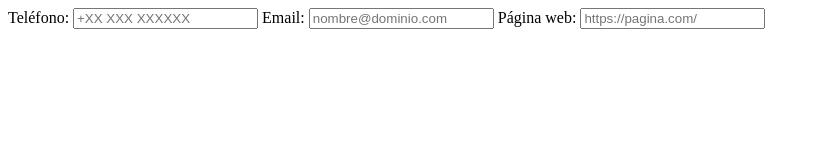
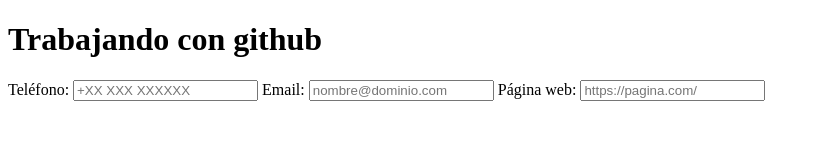
Before and after one commit to pgrl77/subiragit, a plain HTML site: page index.html in a window 1280 px wide. Shown: the whole page, without its empty margins (0-820 px from the left). Drawn offline with Linux system fonts and the light colour scheme.

Commit message:
Update index.html
Se le agrego un titulo principal

```diff
--- a/index.html
+++ b/index.html
@@ -7,6 +7,7 @@
     <title>Document</title>
 </head>
 <body>
+    <h1>Trabajando con github</h1>
     <form name="formulario" method="post" action="/send.php">
         <!-- Campo de entrada de teléfono -->
         Teléfono:
```
